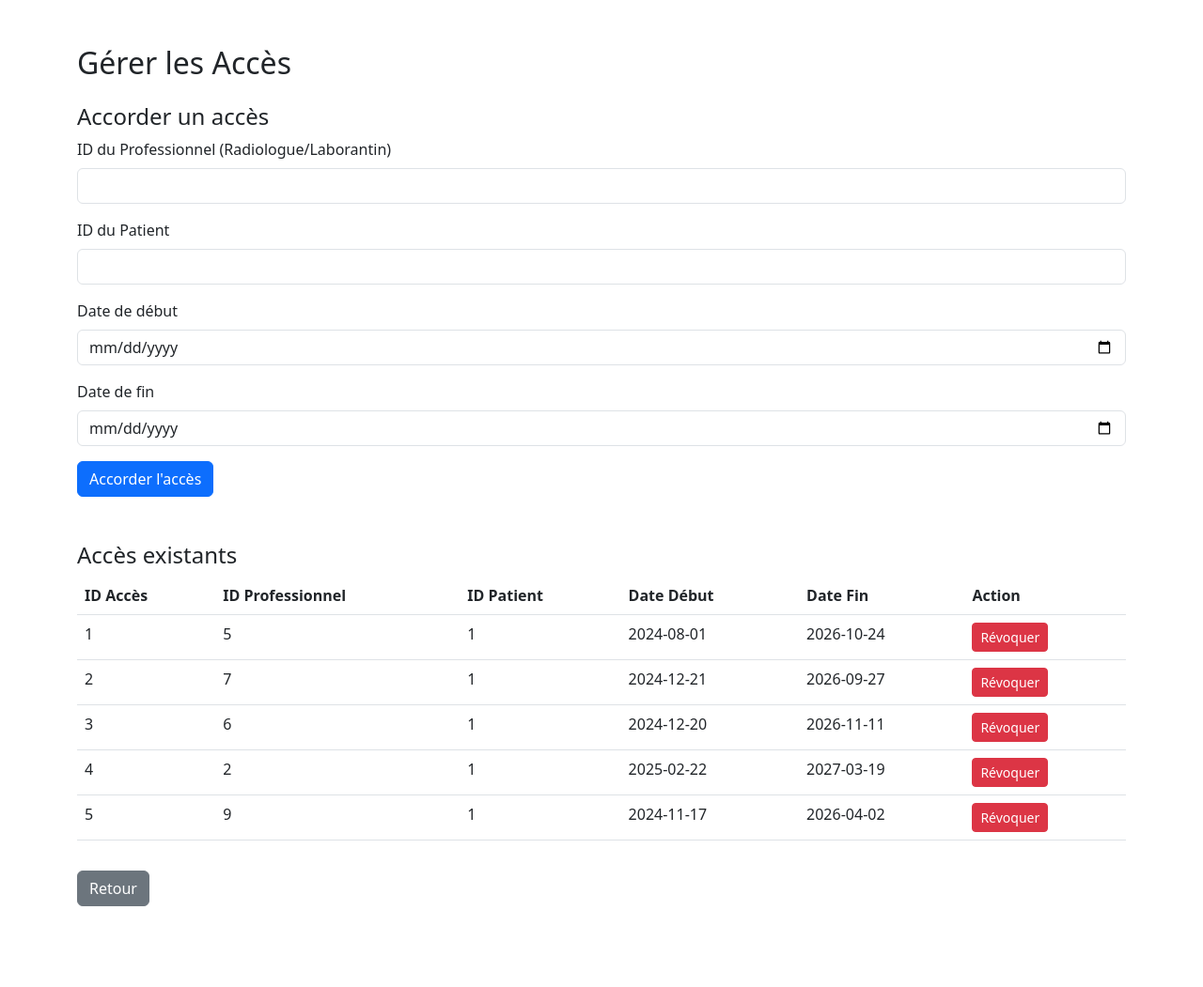
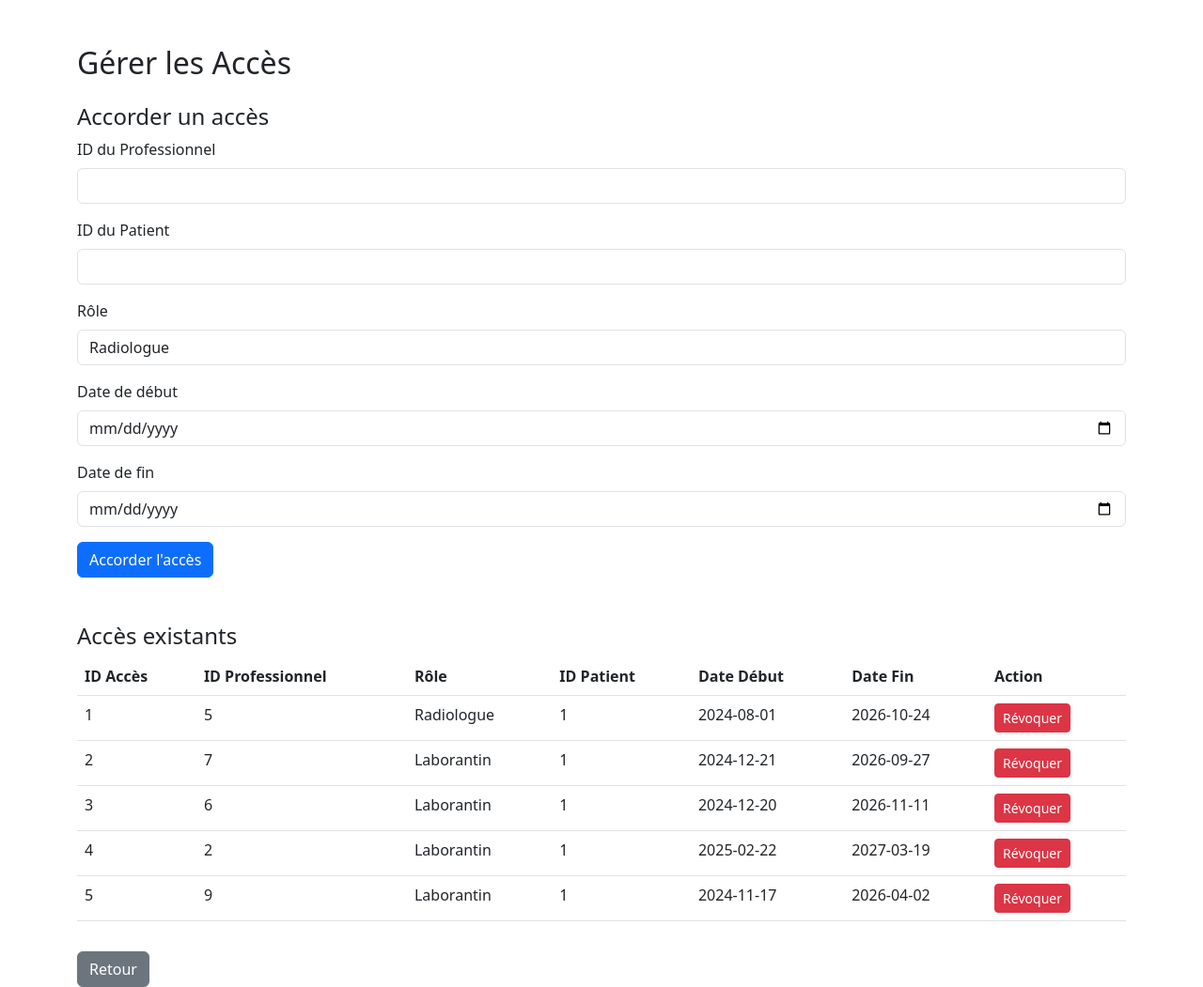
Before and after one commit to BelhanafiAbdelmadjid/MediCrypt, a Flask app: template templates/medecin/gerer_acces.html in a window 1280 px wide. Shown: the whole page at 94% size. Before the commit the page ends 965 px from the top, so only its background shows below. Run offline with Flask 3, Linux system fonts and the light colour scheme; the template is opened without the code that fills it: values that come from a table or form of the project are taken from there, others are empty.

Commit message:
update gere_access

```diff
--- a/app.py
+++ b/app.py
@@ -114,18 +114,21 @@ def gerer_acces():
     if request.method == 'POST':
         action = request.form.get('action')
 
-        # Ajouter un accès
         if action == 'ajouter':
             utilisateur_id = request.form['utilisateur_id']
             patient_id = request.form['patient_id']
+            role = request.form['role']
             date_debut = datetime.strptime(request.form['date_debut'], '%Y-%m-%d')
             date_fin = datetime.strptime(request.form['date_fin'], '%Y-%m-%d')
 
-            # Vérifier si un accès existe déjà
-            acces_existant = Acces.query.filter_by(
-                Utilisateur_ID=utilisateur_id,
-                Patient_ID=patient_id
-            ).first()
+            # Vérifier si l'utilisateur est bien un Radiologue ou un Laborantin
+            professionnel = Utilisateur.query.filter_by(ID_User=utilisateur_id, role=role).first()
+            if not professionnel:
+                flash("L'utilisateur sélectionné n'est pas un Radiologue ou un Laborantin.", "danger")
+                return redirect(url_for('gerer_acces'))
+
+            # Vérifier si l'accès existe déjà
+            acces_existant = Acces.query.filter_by(Utilisateur_ID=utilisateur_id, Patient_ID=patient_id).first()
             if acces_existant:
                 flash("Cet utilisateur a déjà accès au dossier du patient.", "warning")
                 return redirect(url_for('gerer_acces'))
@@ -134,6 +137,7 @@ def gerer_acces():
             nouvel_acces = Acces(
                 Utilisateur_ID=utilisateur_id,
                 Patient_ID=patient_id,
+                role=role,
                 date_debut=date_debut,
                 date_fin=date_fin
             )
@@ -141,7 +145,6 @@ def gerer_acces():
             db.session.commit()
             flash("Accès accordé avec succès.", "success")
 
-        # Révoquer un accès
         elif action == 'supprimer':
             acces_id = request.form['acces_id']
             acces = Acces.query.get(acces_id)
@@ -154,11 +157,13 @@ def gerer_acces():
 
         return redirect(url_for('gerer_acces'))
 
-    # Liste des accès existants pour les patients du médecin
+    # Récupérer les accès des patients du médecin
     acces_existants = Acces.query.join(MedecinTraitant, Acces.Patient_ID == MedecinTraitant.patient_ID)\
                                  .filter(MedecinTraitant.medecin_ID == current_user.ID_User)\
                                  .all()
+
     return render_template('medecin/gerer_acces.html', acces_existants=acces_existants)
+
 
 
 @app.route('/historique_interactions', endpoint='historique_interactions')
--- a/templates/medecin/gerer_acces.html
+++ b/templates/medecin/gerer_acces.html
@@ -27,12 +27,19 @@
         <form method="POST" action="{{ url_for('gerer_acces') }}">
             <input type="hidden" name="action" value="ajouter">
             <div class="mb-3">
-                <label for="utilisateur_id" class="form-label">ID du Professionnel (Radiologue/Laborantin)</label>
+                <label for="utilisateur_id" class="form-label">ID du Professionnel</label>
                 <input type="number" class="form-control" id="utilisateur_id" name="utilisateur_id" required>
             </div>
             <div class="mb-3">
                 <label for="patient_id" class="form-label">ID du Patient</label>
                 <input type="number" class="form-control" id="patient_id" name="patient_id" required>
+            </div>
+            <div class="mb-3">
+                <label for="role" class="form-label">Rôle</label>
+                <select class="form-control" id="role" name="role" required>
+                    <option value="Radiologue">Radiologue</option>
+                    <option value="Laborantin">Laborantin</option>
+                </select>
             </div>
             <div class="mb-3">
                 <label for="date_debut" class="form-label">Date de début</label>
@@ -52,6 +59,7 @@
                 <tr>
                     <th>ID Accès</th>
                     <th>ID Professionnel</th>
+                    <th>Rôle</th>
                     <th>ID Patient</th>
                     <th>Date Début</th>
                     <th>Date Fin</th>
@@ -63,6 +71,7 @@
                 <tr>
                     <td>{{ acces.ID_Acces }}</td>
                     <td>{{ acces.Utilisateur_ID }}</td>
+                    <td>{{ acces.role }}</td>
                     <td>{{ acces.Patient_ID }}</td>
                     <td>{{ acces.date_debut.strftime('%Y-%m-%d') }}</td>
                     <td>{{ acces.date_fin.strftime('%Y-%m-%d') }}</td>
```
Also changed, not shown: instance/ehealth.db.
